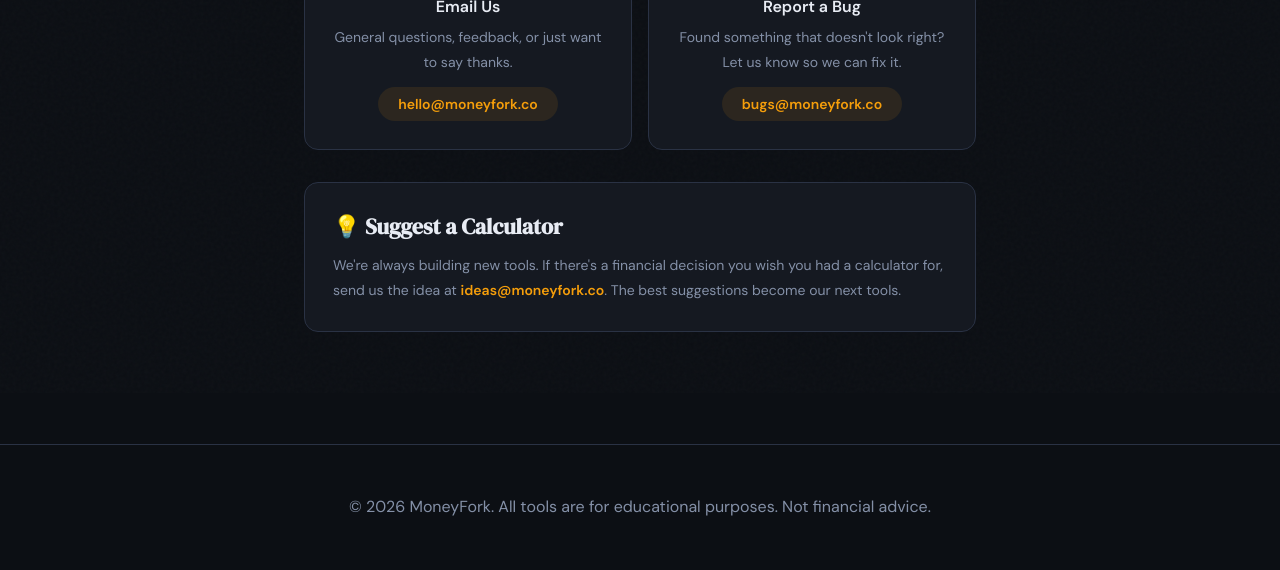
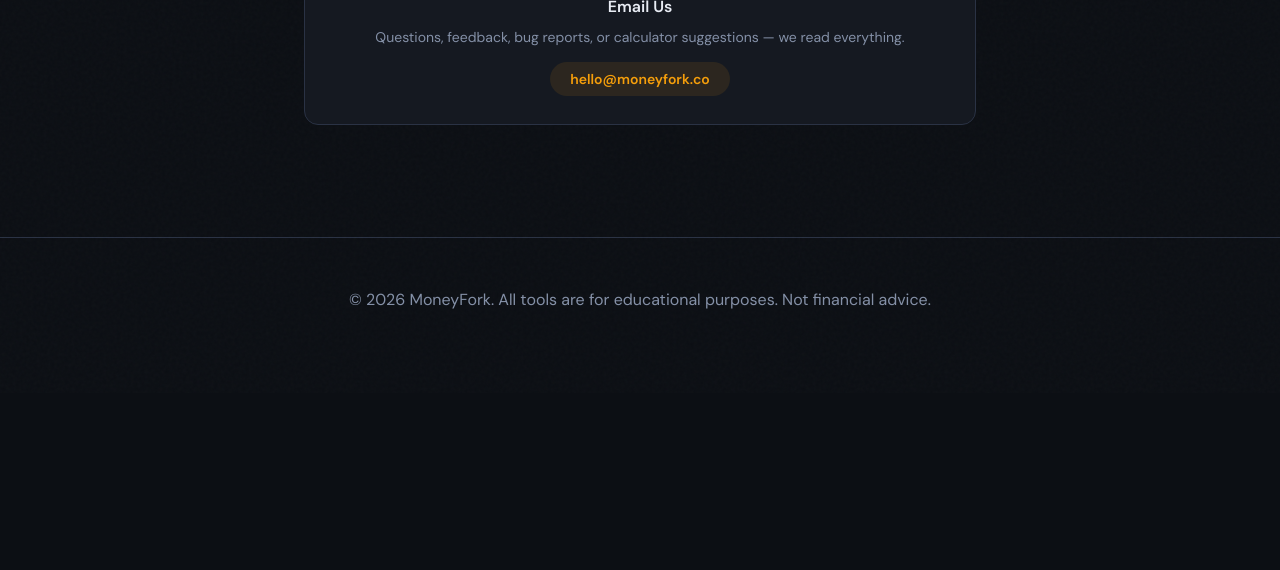
Before and after one commit to proofofknowledge/moneyfork, a plain HTML site: page contact.html in a window 1280 px wide. Shown: the part 407-977 px from the top of the page. After the commit the page ends 800 px from the top, so only its background shows below. Drawn offline with Linux system fonts and the light colour scheme.

Commit message:
Revise contact information and remove bug report section
Updated contact section to clarify feedback and suggestion requests.

```diff
--- a/contact.html
+++ b/contact.html
@@ -66,24 +66,13 @@
     <h1>Get In <span class="gold">Touch</span></h1>
     <p>Have a suggestion for a new calculator? Found a bug? Want to say hi? We'd love to hear from you.</p>
 
-    <div class="contact-cards">
+    <div class="contact-cards" style="grid-template-columns:1fr">
       <div class="contact-card">
         <div class="emoji">📧</div>
         <h3>Email Us</h3>
-        <p>General questions, feedback, or just want to say thanks.</p>
+        <p>Questions, feedback, bug reports, or calculator suggestions — we read everything.</p>
         <a href="mailto:hello@moneyfork.co">hello@moneyfork.co</a>
       </div>
-      <div class="contact-card">
-        <div class="emoji">🐛</div>
-        <h3>Report a Bug</h3>
-        <p>Found something that doesn't look right? Let us know so we can fix it.</p>
-        <a href="mailto:bugs@moneyfork.co">bugs@moneyfork.co</a>
-      </div>
-    </div>
-
-    <div class="ideas-section">
-      <h2>💡 Suggest a Calculator</h2>
-      <p>We're always building new tools. If there's a financial decision you wish you had a calculator for, send us the idea at <a href="mailto:ideas@moneyfork.co" style="color:var(--gold);text-decoration:none;font-weight:600">ideas@moneyfork.co</a>. The best suggestions become our next tools.</p>
     </div>
   </div>
 </div>
```
